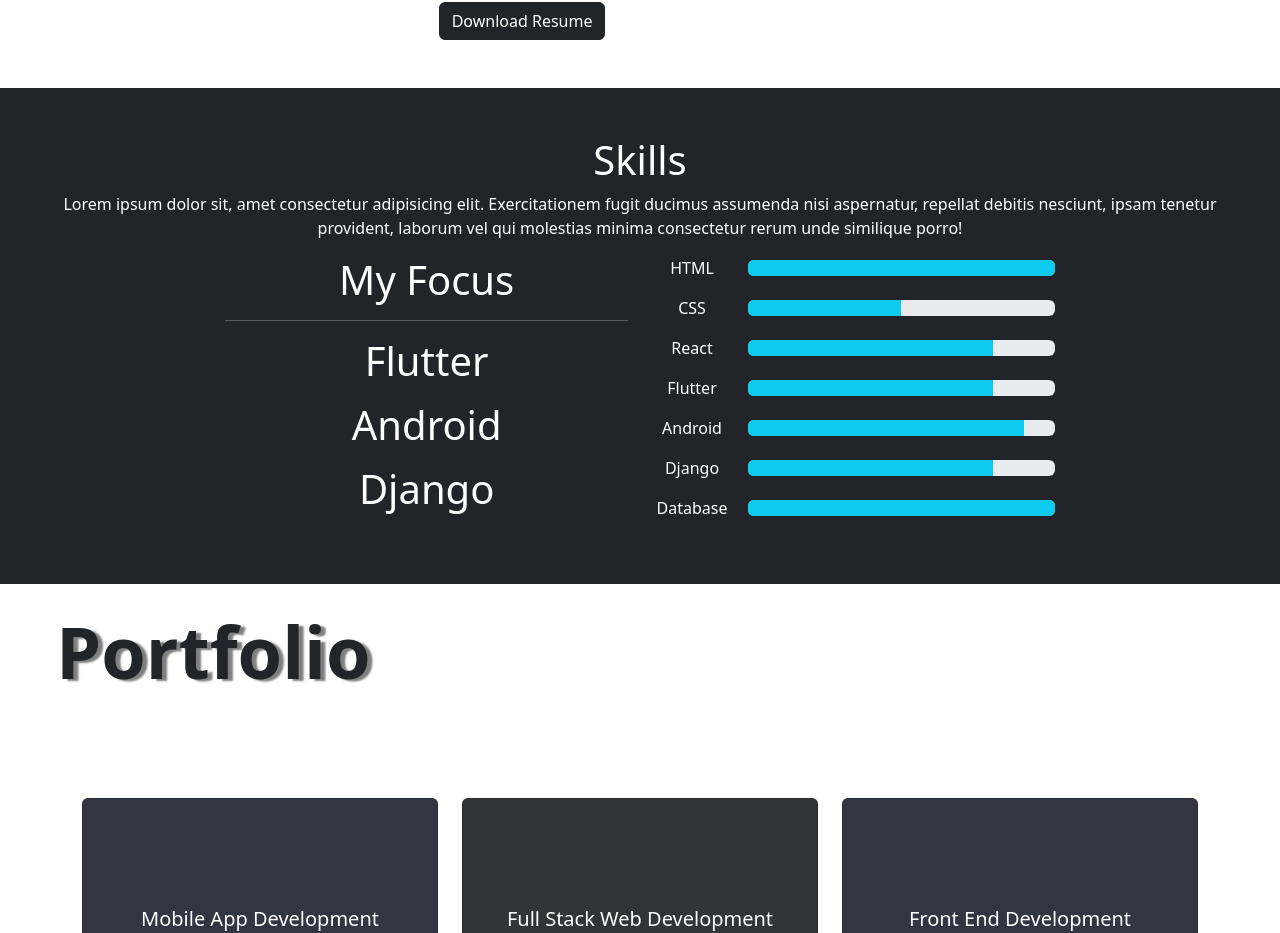
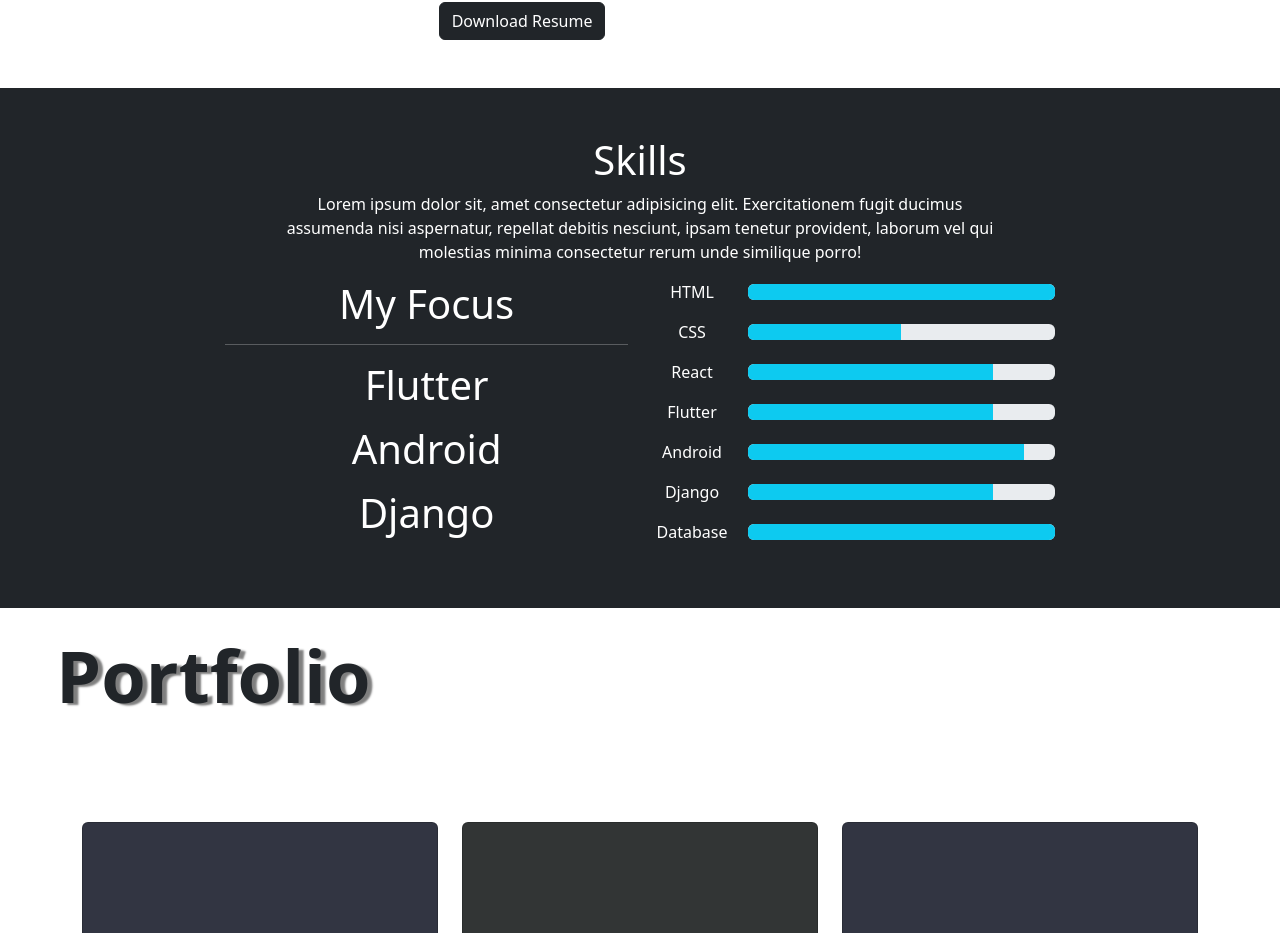
Before and after one commit to AhmedRamadanAR/iti, a React (Vite) app in the folder Lab1/: page / in a window 1280 px wide. Shown: the part 777-1710 px from the top of the page. Built offline with nearby package versions, Linux system fonts and the light colour scheme.

Commit message:
fix text size

```diff
--- a/Lab1/src/components/Skills.jsx
+++ b/Lab1/src/components/Skills.jsx
@@ -4,8 +4,11 @@ export  default function Skills(){
         <>
 <div className="container-fluid bg-dark text-white text-center py-5">
   <div className="row justify-content-center ">
+    <div className="col-md-8">
+
             <h1>Skills</h1>
             <p className="px-5 ">Lorem ipsum dolor sit, amet consectetur adipisicing elit. Exercitationem fugit ducimus assumenda nisi aspernatur, repellat debitis nesciunt, ipsam tenetur provident, laborum vel qui molestias minima consectetur rerum unde similique porro!</p>
+</div>
    </div>
     <div className="row justify-content-center ">
             <div className="col-md-4">
```
